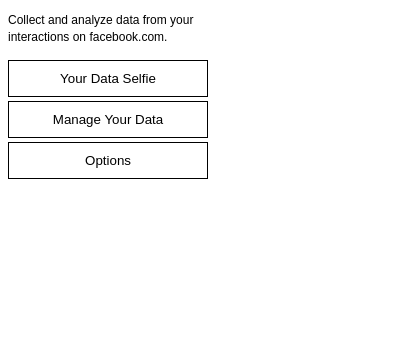
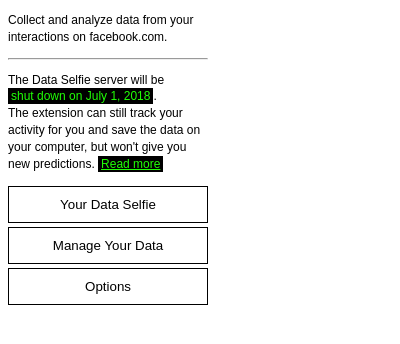
Before and after one commit to d4t4x/data-selfie, a browser extension: page src/views/popup.html in a window 400 px wide. Drawn offline with Linux system fonts and the light colour scheme; files whose address does not match are found by name.

Commit message:
shutdown announcement, edit build instruction

```diff
--- a/src/views/popup.html
+++ b/src/views/popup.html
@@ -37,13 +37,16 @@
         color: #000;
     }
 
-    #update-chrome, #update-firefox {
+    #update-chrome,
+    #update-firefox {
         display: none;
     }
 
-    .update span {
+    .update span,
+    .update a {
         color: #21FF06;
         background-color: #000;
+        padding: 1px 3px;
     }
     </style>
 </head>
@@ -56,6 +59,7 @@
             <br>At the top right, check <i>"Developer Mode"</i>. Right below, click <i>"Update extensions now"</i>.
         </p>
         <hr>
+        <p>The Data Selfie server will be shut down on July 1, 2018. The extension can still track your activity for you, but won't give you new predictions <a href="https://dataselfie.it/shutdown">Read more about it here.</a> </p>
     </div>
     <div class="update" id="update-firefox">
         <p><span>There is a new update available.
@@ -65,6 +69,10 @@
         <hr>
     </div>
     <p id="status">Collect and analyze data from your interactions on facebook.com.</p>
+    <hr>
+    <p class="update">The Data Selfie server will be
+        <br><span>shut down on July 1, 2018</span>.
+        <br>The extension can still track your activity for you and save the data on your computer, but won't give you new predictions. <a href="https://dataselfie.it/shutdown">Read more</a> </p>
     <button id="me" inactive>Your Data Selfie</button>
     <button id="manage">Manage Your Data</button>
     <button id="options">Options</button>
```
Also changed, not shown: README.md, build/manifest.json, build/views/popup.html, src/manifest.json.
